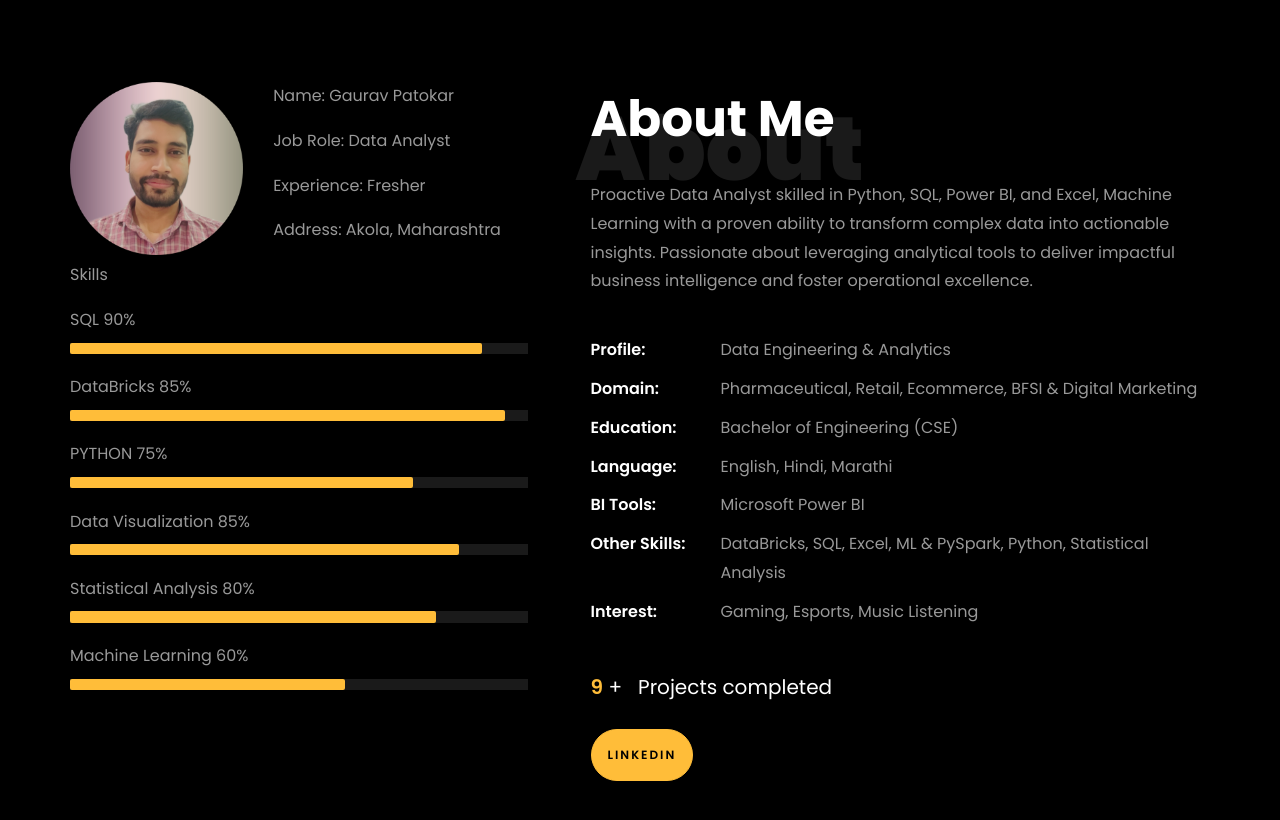
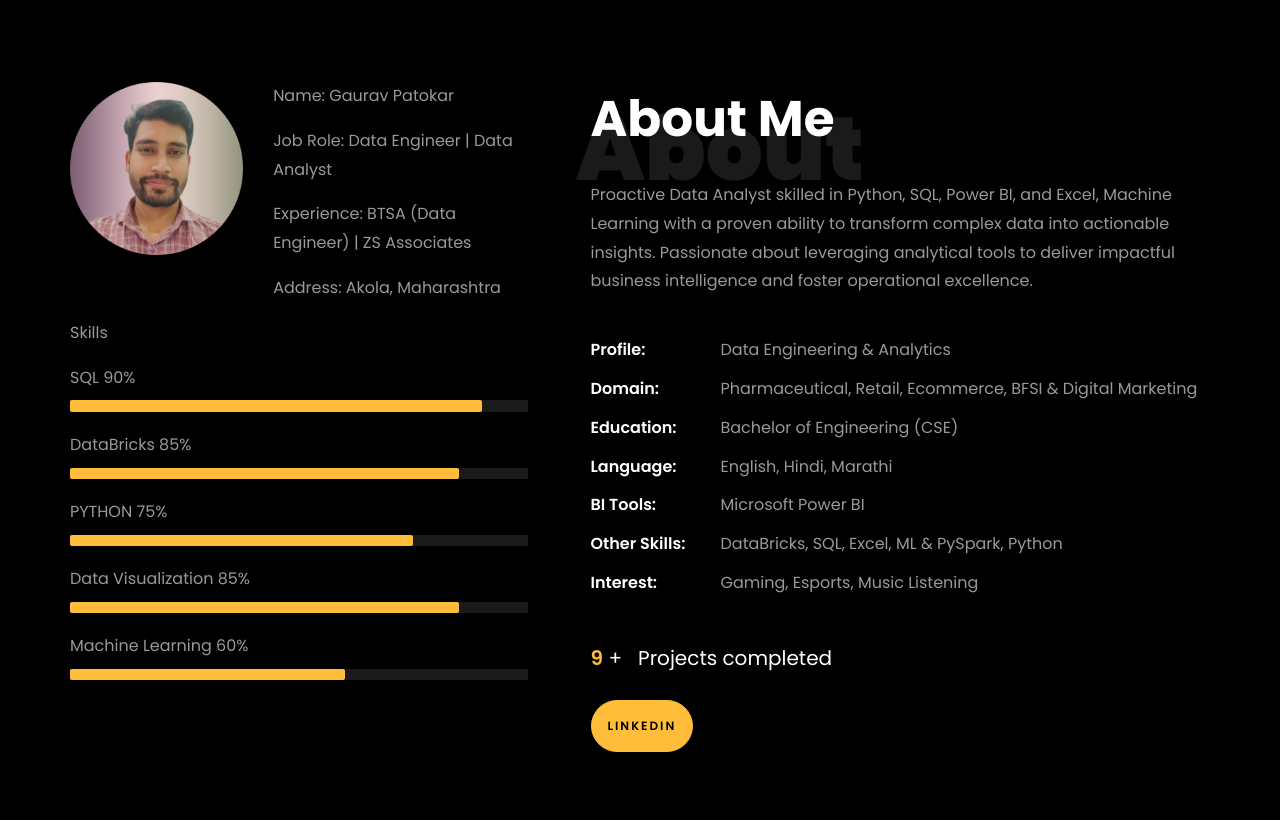
Before and after one commit to gauravv2110/gauravv2110.github.io, a plain HTML site: page index.html in a window 1280 px wide. Shown: the part 780-1600 px from the top of the page. Drawn offline with Linux system fonts and the light colour scheme; files whose address does not match are found by name.

Commit message:
Update index.html

```diff
--- a/index.html
+++ b/index.html
@@ -160,6 +160,7 @@
 						// Create an array of typing text
 						const typingTexts = [
 						'Data Enthusiast  ',
+						'Data Engineer ',
 						'Data Analyst  ',
 						];
 
@@ -186,7 +187,7 @@
 
 						<br>
 						<br>
-			            <h2>A Data Analyst</h2>
+			            <h2>Data Engineer | Data Analyst</h2>
 						<!-- <h2 class="d-flex" style="margin-bottom: 0">With over 5 years of experience</h2> -->
 						<!-- <br> -->
 			            <p><a href="https://www.linkedin.com/in/gauravpatokar/" class="btn btn-primary py-3 px-4">LinkedIn</a>
@@ -219,8 +220,8 @@
 									<div class="col-sm-6 col-md-7">
 									  <div class="about-info">
 										<p><span class="title-s">Name: </span> <span>Gaurav Patokar</span></p>
-										<p><span class="title-s">Job Role: </span> <span>Data Analyst</span></p>
-										<p><span class="title-s">Experience: </span> <span>Fresher</span></p>
+										<p><span class="title-s">Job Role: </span> <span>Data Engineer | Data Analyst</span></p>
+										<p><span class="title-s">Experience: </span> <span>BTSA (Data Engineer) | ZS Associates</span></p>
 										<p><span class="title-s">Address: </span> <span>Akola, Maharashtra</span></p>
 									  </div>
 									</div>
@@ -237,7 +238,7 @@
 
 									<span>DataBricks</span> <span class="pull-right">85%</span>
 									<div class="progress">
-										<div class="progress-bar" role="progressbar" style="width: 95%;" aria-valuenow="90" aria-valuemin="0"
+										<div class="progress-bar" role="progressbar" style="width: 85%;" aria-valuenow="90" aria-valuemin="0"
 											aria-valuemax="100"></div>
 									</div>
 
@@ -253,11 +254,7 @@
 											aria-valuemax="100"></div>
 									</div>
 
-									<span>Statistical Analysis</span> <span class="pull-right">80%</span>
-									<div class="progress">
-										<div class="progress-bar" role="progressbar" style="width: 80%" aria-valuenow="80" aria-valuemin="0"
-											aria-valuemax="100"></div>
-									</div>
+
 
 									<span>Machine Learning</span> <span class="pull-right">60%</span>
 									<div class="progress">
@@ -287,7 +284,7 @@
 									<li class="d-flex"><span>Education:</span> <span>Bachelor of Engineering (CSE)</span></li>
 									<li class="d-flex"><span>Language:</span> <span>English, Hindi, Marathi</span></li>
 									<li class="d-flex"><span>BI Tools:</span> <span>Microsoft Power BI</span></li>
-									<li class="d-flex"><span>Other Skills:</span> <span>DataBricks, SQL, Excel, ML &amp; PySpark, Python, Statistical Analysis</span></li>
+									<li class="d-flex"><span>Other Skills:</span> <span>DataBricks, SQL, Excel, ML &amp; PySpark, Python</span></li>
 									<li class="d-flex"><span>Interest:</span> <span>Gaming, Esports, Music Listening</span></li>
 
 								</ul>
```
